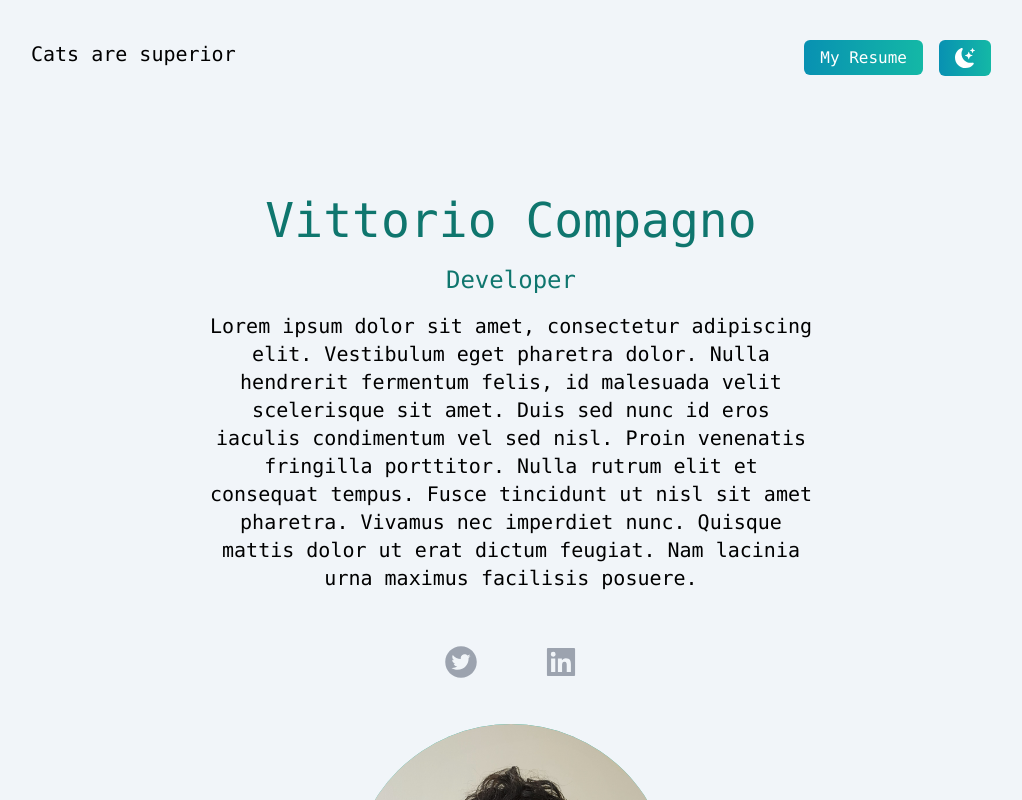
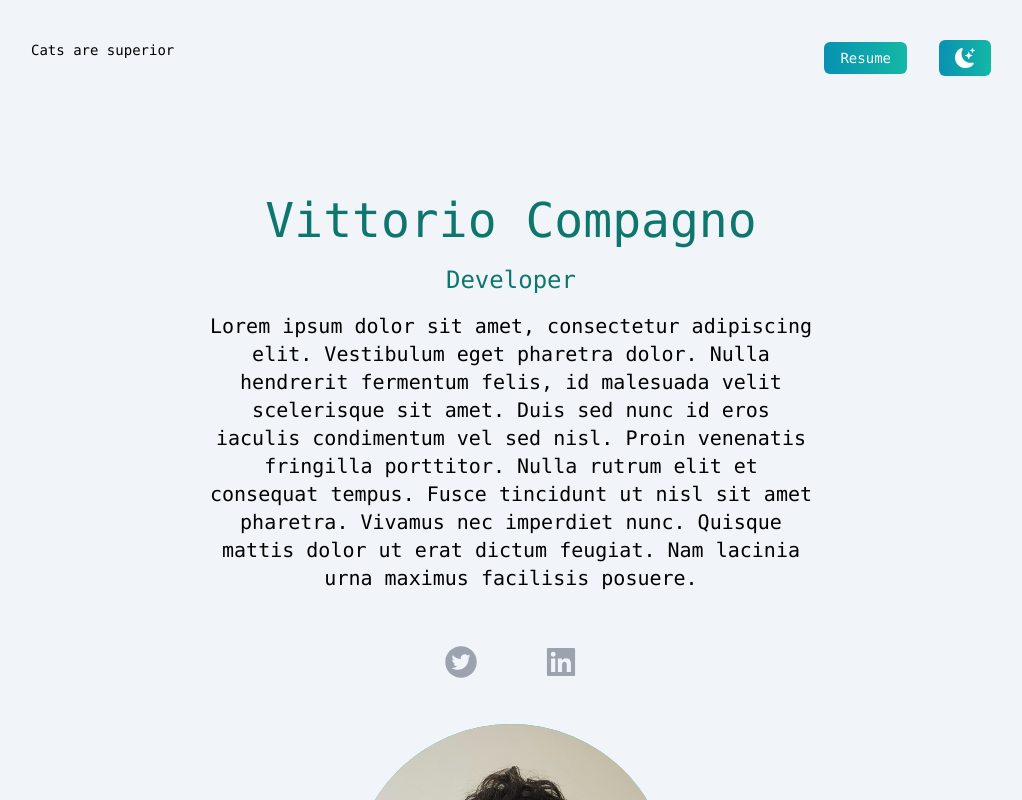
Before and after one commit to vittoriocompagno/portfolio, a Next.js app: page / in a window 1280 px wide. Shown: the top 800 px of the page, without its empty margins (129-1151 px from the left). Built offline with nearby package versions, Linux system fonts and the light colour scheme.

Commit message:
Fixed buttons

```diff
--- a/src/pages/index.tsx
+++ b/src/pages/index.tsx
@@ -18,14 +18,14 @@ export default function Home() {
       </Head>
       <main className=' bg-slate-100 px-10 font-mono md:px-20 lg:px-40 dark:bg-slate-900 '>
         <section className='min-h-screen'>
-          <nav className='py-10 mb-12 flex justify-between'>
-            <h1 className='text-xl text-black dark:text-teal-400'>Cats are superior</h1>
-            <ul className = 'flex items-center'>
+          <nav className='py-10 mb-12  flex justify-between'>
+            <h1 className=' text-black dark:text-teal-400 text-sm'>Cats are superior</h1>
+            <ul className = 'flex flex-row sm:flex-row items-center w-full sm:w-auto sm:text-sm'>
 
               <li>
-                <a className=' bg-gradient-to-r from-cyan-600 to-teal-500  text-white px-4 py-2 border-none rounded-md ml-4' href="###">My Resume</a>
+                <a className=' bg-gradient-to-r from-cyan-600 to-teal-500  text-white px-4 py-2 border-none rounded-md ml-4 ' href="###">Resume</a>
               </li>
-              <li className = 'border-none rounded-md ml-4 bg-gradient-to-r from-cyan-600 to-teal-500 px-4 py-2 text-xl'>
+              <li className = 'border-none rounded-md ml-8 bg-gradient-to-r from-cyan-600 to-teal-500 px-4 py-2 text-xl'>
                   <BsFillMoonStarsFill onClick={()=>setDarkMode(!darkMode)} className='cursor-pointer text-white'/>
               </li>
             </ul>
```
Also changed, not shown: 2 other files (tests, documents, lock files or other folders).
